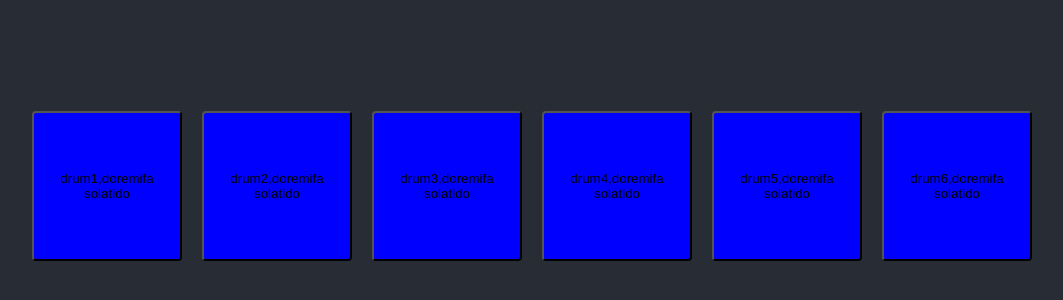
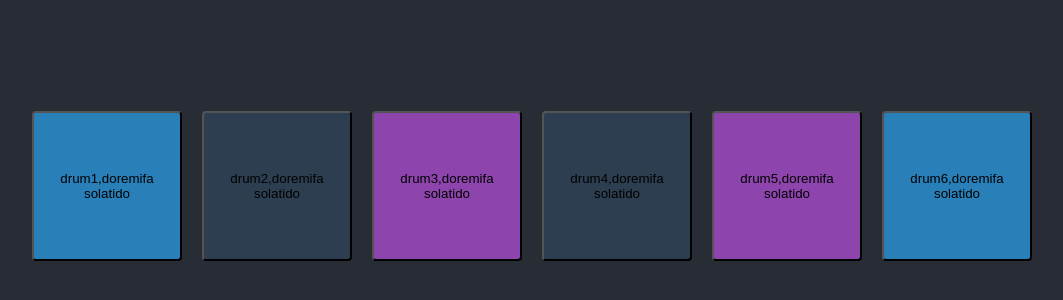
Before and after one commit to shaktilucifer/Lab360, a React (Create React App) app in the folder freecodecamp/frontend/DrumMachine/drummachine/: page / in a window 1280 px wide. Shown: the part 214-514 px from the top of the page, without its empty margins (108-1171 px from the left). Built offline with nearby package versions, Linux system fonts and the light colour scheme.

Commit message:
cleanup drum worklog

```diff
--- a/freecodecamp/frontend/DrumMachine/drummachine/src/DrumBlock.tsx
+++ b/freecodecamp/frontend/DrumMachine/drummachine/src/DrumBlock.tsx
@@ -7,7 +7,7 @@ export function DrumBlock({drumName, drumSound, colorClass}: DrumBlockProps) {
     }
 
     return (<>
-    <button onClick={() => playDrum} className={'block'}>{drumName},{drumSound}</button>
+    <button onClick={() => playDrum} className={`block ${colorClass}`}>{drumName},{drumSound}</button>
     </>);
 }
 
```
